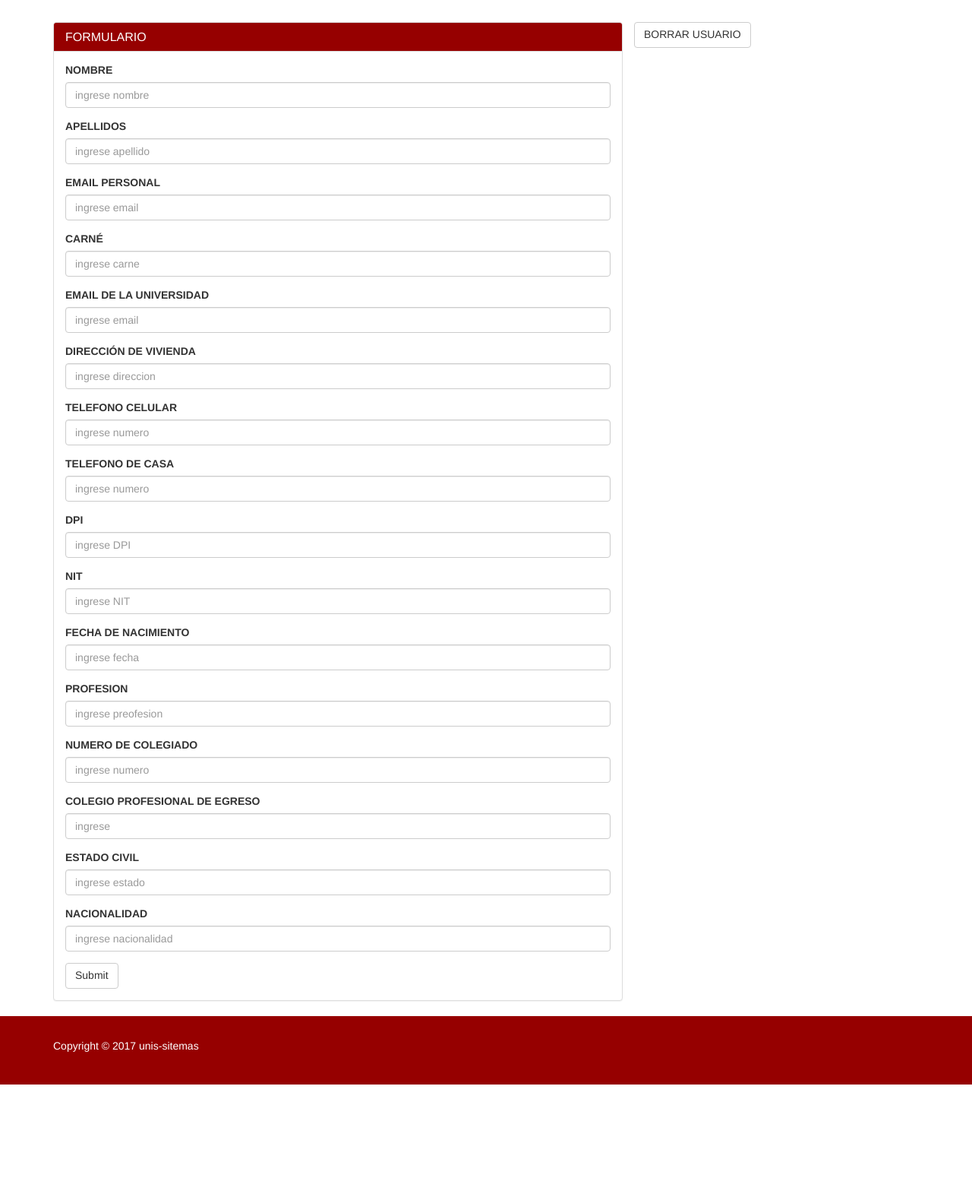
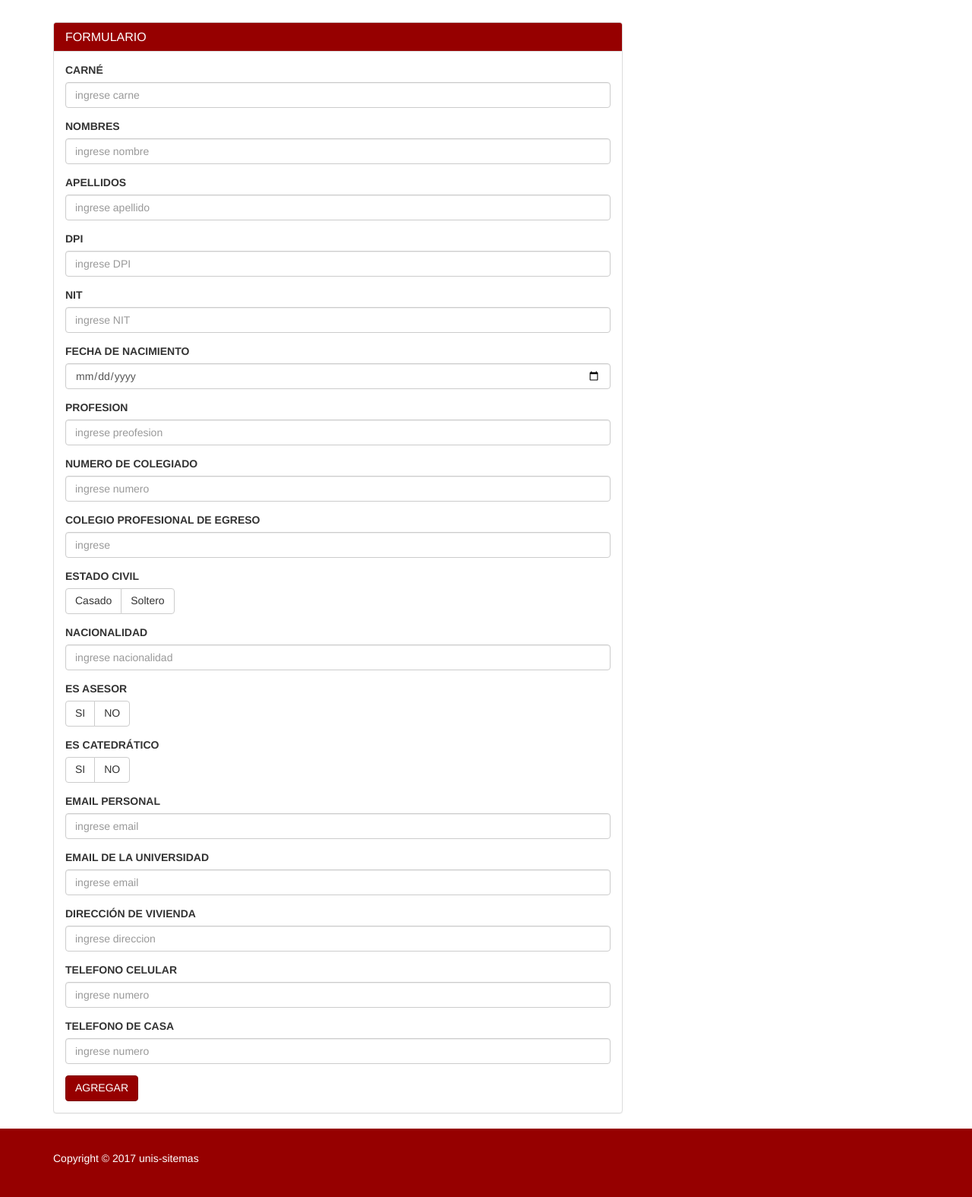
Before and after one commit to EdgarVallejo96/DW1_Project, a PHP site: page /formempleadonuevo.html in a window 1280 px wide. Shown: the part 137-1712 px from the top of the page at 76% size. Before the commit the page ends 1564 px from the top, so only its background shows below. Run offline with PHP 8.4, Linux system fonts and the light colour scheme.

Commit message:
Commit con scss para edgarito, formularios de agregar con radios -catedraticos y empleados-

```diff
--- a/BS_theme/asesores.html
+++ b/BS_theme/asesores.html
@@ -28,10 +28,11 @@
         </div>
         <div id="navbar" class="collapse navbar-collapse">
           <ul class="nav navbar-nav">
-            <li><a href="index.html">Inicio</a></li>
+            <li><a href="lectura.html">Lectura</a></li>
+            <li><a href="mantenimiento.html">Mantenimiento</a></li>
             <li class="active"><a href="firmas.html">Firmas</a></li>
-            <li><a href="administracion.html">Administración</a></li>
             <li><a href="ayuda.html">Ayuda</a></li>
+            <li><a href="cerrar_sesion.html">Cerrar Sesión</a></li>
 
           </ul>
 
--- a/BS_theme/ayuda.html
+++ b/BS_theme/ayuda.html
@@ -28,10 +28,11 @@
         </div>
         <div id="navbar" class="collapse navbar-collapse">
           <ul class="nav navbar-nav">
-            <li><a href="index.html">Inicio</a></li>
+            <li><a href="lectura.html">Lectura</a></li>
+            <li><a href="mantenimiento.html">Mantenimiento</a></li>
             <li><a href="firmas.html">Firmas</a></li>
-            <li><a href="administracion.html">Administración</a></li>
             <li class="active"><a href="ayuda.html">Ayuda</a></li>
+            <li><a href="cerrar_sesion.html">Cerrar Sesión</a></li>
 
           </ul>
 
--- a/BS_theme/formempleadonuevo.html
+++ b/BS_theme/formempleadonuevo.html
@@ -27,10 +27,11 @@
           </div>
           <div id="navbar" class="collapse navbar-collapse">
             <ul class="nav navbar-nav">
-              <li><a href="index.html">Inicio</a></li>
+              <li><a href="lectura.html">Lectura</a></li>
+              <li class="active"><a href="mantenimiento.html">Mantenimiento</a></li>
               <li><a href="firmas.html">Firmas</a></li>
-              <li class="active"><a href="administracion.html">Administración</a></li>
               <li><a href="ayuda.html">Ayuda</a></li>
+              <li><a href="cerrar_sesion.html">Cerrar Sesión</a></li>
 
             </ul>
 
@@ -40,7 +41,7 @@
 
     <div class="title-bar">
             <div class="container">
-                <h1>AGREGAR USUARIO</h1>
+                <h1>AGREGAR EMPLEADO</h1>
 
             </div>
         </div>
@@ -55,8 +56,12 @@
                         </div>
                         <div class="panel-body">
                             <form>
+                             <div class="form-group">
+                                <label>CARNÉ</label>
+                                <input type="text" class="form-control" placeholder="ingrese carne">
+                            </div>
                             <div class="form-group">
-                                <label>NOMBRE</label>
+                                <label>NOMBRES</label>
                                 <input type="text" class="form-control" placeholder="ingrese nombre">
                             </div>
                             <div class="form-group">
@@ -64,13 +69,69 @@
                                 <input type="text" class="form-control" placeholder="ingrese apellido">
                             </div>
                             <div class="form-group">
-                                <label>EMAIL PERSONAL</label>
-                                <input type="text" class="form-control" placeholder="ingrese email">
+                                    <label>DPI</label>
+                                    <input type="text" class="form-control" placeholder="ingrese DPI">
                             </div>
                             <div class="form-group">
-                                <label>CARNÉ</label>
-                                <input type="text" class="form-control" placeholder="ingrese carne">
+                                <label>NIT</label>
+                                <input type="text" class="form-control" placeholder="ingrese NIT">
                             </div>
+                            <div class="form-group">
+                                <label>FECHA DE NACIMIENTO</label>
+                                <input type="date" class="form-control" placeholder="ingrese fecha">
+                            </div>
+                            <div class="form-group">
+                                <label>PROFESION</label>
+                                <input type="text" class="form-control" placeholder="ingrese preofesion">
+                            </div>
+                            <div class="form-group">
+                                <label>NUMERO DE COLEGIADO</label>
+                                <input type="text" class="form-control" placeholder="ingrese numero">
+                            </div>
+                            <div class="form-group">
+                                <label>COLEGIO PROFESIONAL DE EGRESO</label>
+                                <input type="text" class="form-control" placeholder="ingrese">
+                            </div>
+                            <label>ESTADO CIVIL</label><br>
+                            <div class="form-group btn-group" data-toggle="buttons" role="group">
+
+                                    <label class="btn btn-default">
+                                            <input type="radio" autcomplete="off">Casado
+                                    </label>
+                                    <label class="btn btn-default">
+                                            <input type="radio" autcomplete="off">Soltero
+                                    </label>
+                            </div>
+                            <div class="form-group">
+                                <label>NACIONALIDAD</label>
+                                <input type="text" class="form-control" placeholder="ingrese nacionalidad">
+                            </div>
+                            <label>ES ASESOR</label><br>
+                            <div class="form-group btn-group" data-toggle="buttons" role="group">
+
+                                    <label class="btn btn-default">
+                                            <input type="radio" autcomplete="off">SI
+                                    </label>
+                                    <label class="btn btn-default">
+                                            <input type="radio" autcomplete="off">NO
+                                    </label>
+                            </div><br>
+                            <label>ES CATEDRÁTICO</label><br>
+                            <div class="form-group btn-group" data-toggle="buttons" role="group">
+
+                                    <label class="btn btn-default">
+                                            <input type="radio" autcomplete="off">SI
+                                    </label>
+                                    <label class="btn btn-default">
+                                            <input type="radio" autcomplete="off">NO
+                                    </label>
+                            </div>
+
+                            <!--info de todos-->
+                            <div class="form-group">
+                                    <label>EMAIL PERSONAL</label>
+                                    <input type="text" class="form-control" placeholder="ingrese email">
+                                </div>
                             <div class="form-group">
                                 <label>EMAIL DE LA UNIVERSIDAD</label>
                                 <input type="text" class="form-control" placeholder="ingrese email">
@@ -87,42 +148,8 @@
                                 <label>TELEFONO DE CASA</label>
                                 <input type="text" class="form-control" placeholder="ingrese numero">
                             </div>
-                            <div class="form-group">
-                                <label>DPI</label>
-                                <input type="text" class="form-control" placeholder="ingrese DPI">
-                            </div>
-                            <div class="form-group">
-                                <label>NIT</label>
-                                <input type="text" class="form-control" placeholder="ingrese NIT">
-                            </div>
-                            <div class="form-group">
-                                <label>FECHA DE NACIMIENTO</label>
-                                <input type="text" class="form-control" placeholder="ingrese fecha">
-                            </div>
-                            <div class="form-group">
-                                <label>PROFESION</label>
-                                <input type="text" class="form-control" placeholder="ingrese preofesion">
-                            </div>
-                            <div class="form-group">
-                                <label>NUMERO DE COLEGIADO</label>
-                                <input type="text" class="form-control" placeholder="ingrese numero">
-                            </div>
-                            <div class="form-group">
-                                <label>COLEGIO PROFESIONAL DE EGRESO</label>
-                                <input type="text" class="form-control" placeholder="ingrese">
-                            </div>
-                            <div class="form-group">
-                                <label>ESTADO CIVIL</label>
-                                <input type="text" class="form-control" placeholder="ingrese estado">
-                            </div>
-                            <div class="form-group">
-                                <label>NACIONALIDAD</label>
-                                <input type="text" class="form-control" placeholder="ingrese nacionalidad">
-                            </div>
 
-
-
-                            <button type="submit" class="btn btn-default">Submit</button>
+                            <button type="submit" class="btn btn-primary">AGREGAR</button>
                         </form>
 
 
@@ -130,8 +157,7 @@
 
                     </div>
                </div>
-               <button type="submit" class="btn btn-default">BORRAR USUARIO</button>
-               <br><br>
+
 
            </div>
        </div>
--- a/BS_theme/index.html
+++ b/BS_theme/index.html
@@ -28,10 +28,11 @@
         </div>
         <div id="navbar" class="collapse navbar-collapse">
           <ul class="nav navbar-nav">
-            <li class="active"><a href="index.html">Inicio</a></li>
+            <li><a href="lectura.html">Lectura</a></li>
+            <li><a href="mantenimiento.html">Mantenimiento</a></li>
             <li><a href="firmas.html">Firmas</a></li>
-            <li><a href="administracion.html">Administración</a></li>
             <li><a href="ayuda.html">Ayuda</a></li>
+            <li><a href="cerrar_sesion.html">Cerrar Sesión</a></li>
 
           </ul>
 
--- a/BS_theme/administracion.html
+++ b/BS_theme/mantenimiento.html
@@ -27,10 +27,11 @@
           </div>
           <div id="navbar" class="collapse navbar-collapse">
             <ul class="nav navbar-nav">
-              <li><a href="index.html">Inicio</a></li>
+              <li><a href="lectura.html">Lectura</a></li>
+              <li class="active"><a href="mantenimiento.html">Mantenimiento</a></li>
               <li><a href="firmas.html">Firmas</a></li>
-              <li class="active"><a href="administracion.html">Administración</a></li>
               <li><a href="ayuda.html">Ayuda</a></li>
+              <li><a href="cerrar_sesion.html">Cerrar Sesión</a></li>
 
             </ul>
 
--- a/BS_theme/sass/_custom.scss
+++ b/BS_theme/sass/_custom.scss
@@ -123,7 +123,7 @@ footer {
     }
 
     .caret {
-        position: absolute;
+
         right: 16px;
         top: 16px;
     }
@@ -143,3 +143,10 @@ footer {
         background-color:$main-color;
     }
 }
+
+.containerLectu {
+    .page-header {
+        text-align:center;
+    }
+
+}
```
Also changed, not shown: BS_theme/firmar.html (+5 -4 lines), BS_theme/firmas.html (+4 -3 lines), BS_theme/formasesornuevo.html (+7 -7 lines), BS_theme/formcatedraticopost.html (+21 -20 lines), BS_theme/formcursonuevo.html (+7 -7 lines), BS_theme/lectura_e.html (+7 -5 lines), BS_theme/css/app.css, 1 other file.
